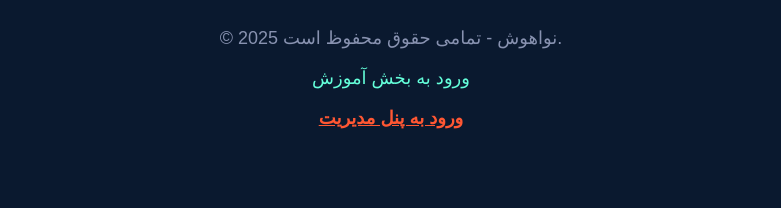
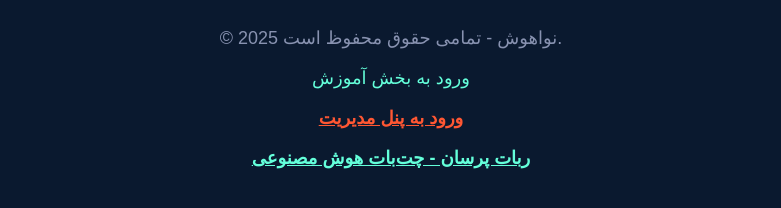
Before and after one commit to Brandon90mjd/NovaHosh, a plain HTML site: page index.html in a window 1280 px wide. Shown: the part 174-382 px from the top of the page, without its empty margins (249-1030 px from the left). Drawn offline with Linux system fonts and the light colour scheme.

Commit message:
Update index.html

```diff
--- a/index.html
+++ b/index.html
@@ -39,6 +39,7 @@
         <p>© 2025 نواهوش - تمامی حقوق محفوظ است.</p>
       <p><a href="learn.html" style="color: #64FFDA; text-decoration: none;">ورود به بخش آموزش</a></p>
   <p><a href="admin.html" style="color: #FF5733; font-weight: bold;">ورود به پنل مدیریت</a></p>
+<p><a href="chatbot.html" style="color: #64FFDA; font-weight: bold;">ربات پرسان - چت‌بات هوش مصنوعی</a></p>
     </div>
 </body>
 </html>
```
